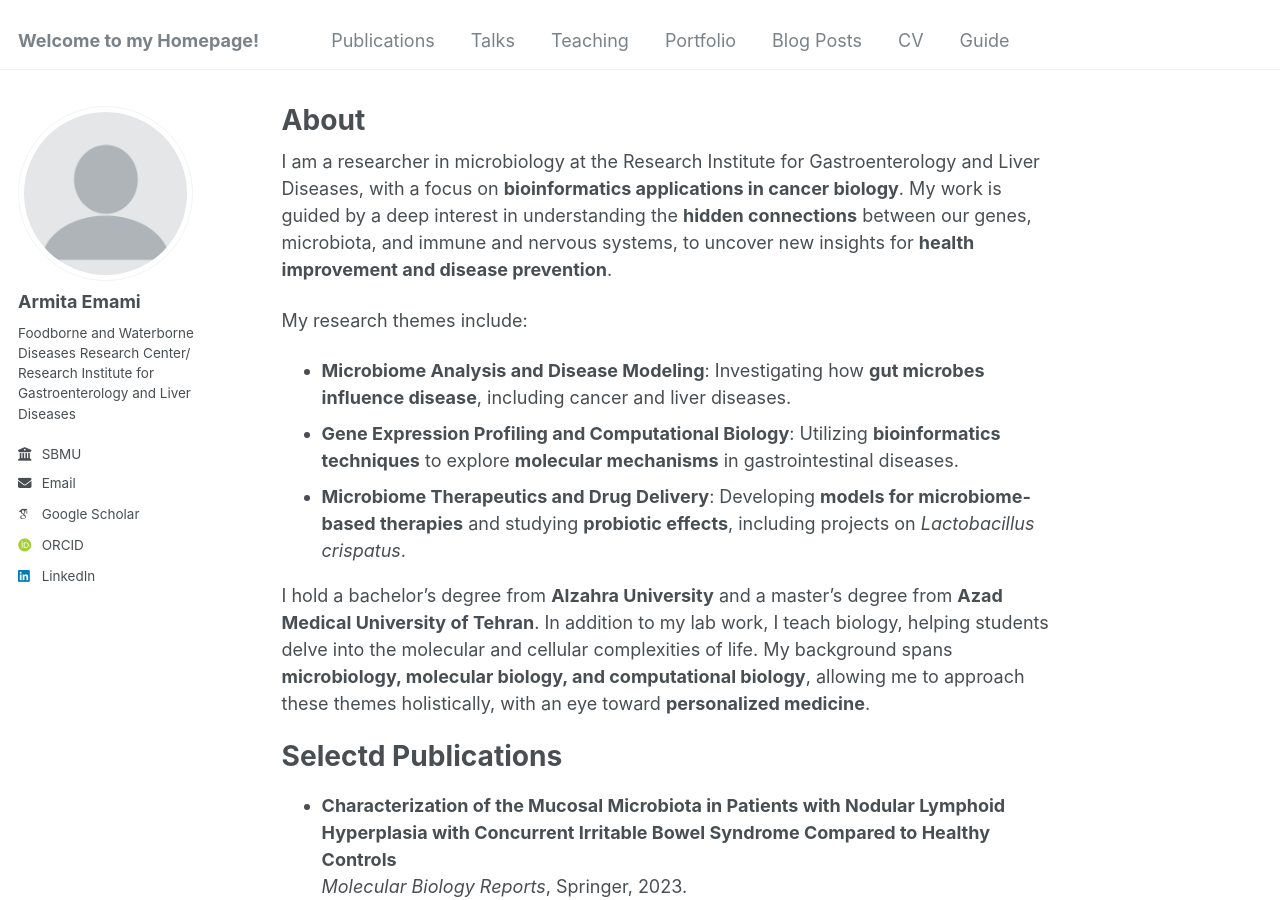
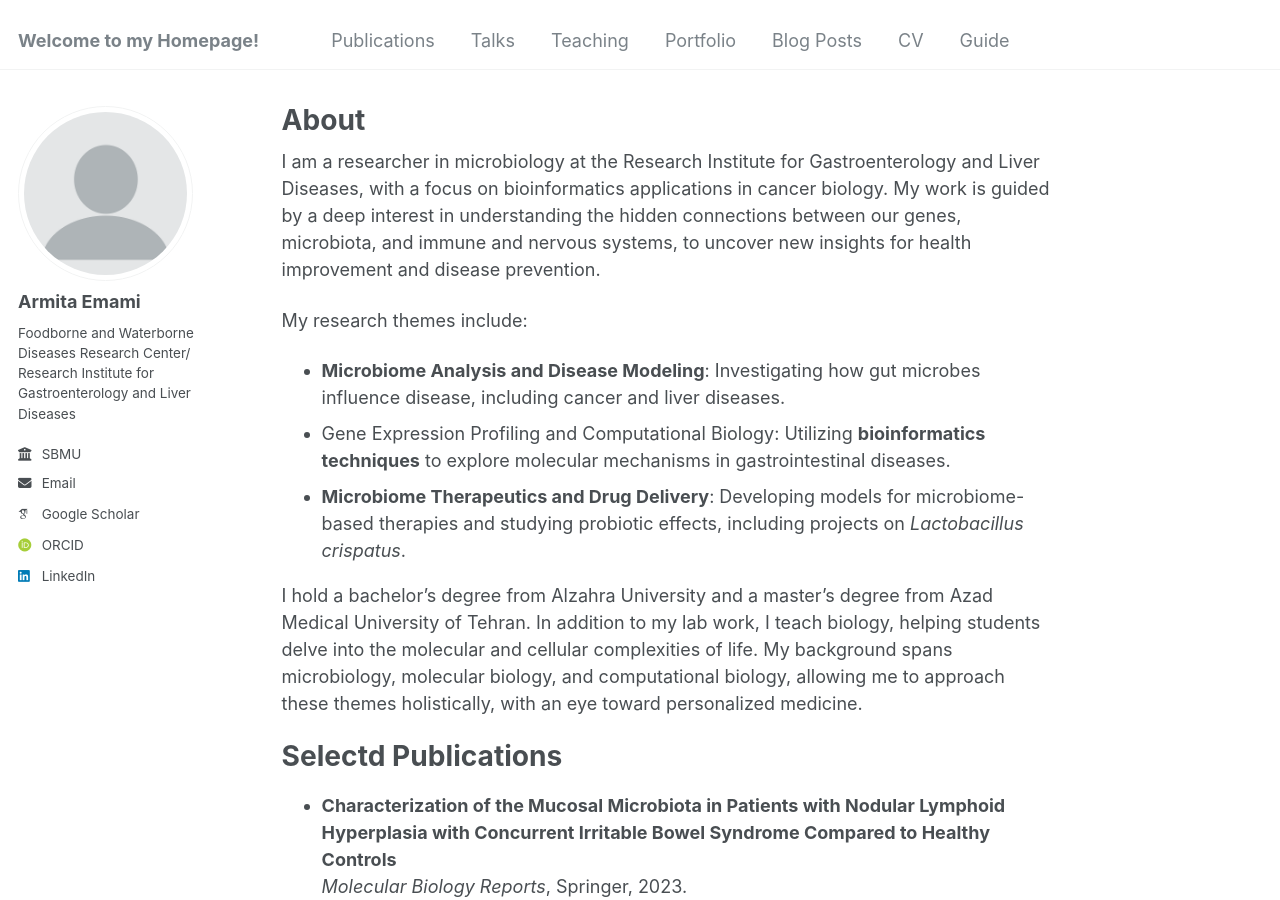
Before and after one commit to Armitaem/main0, a Jekyll site: the page built from _pages/about.md, in a window 1280 px wide and 900 px high. Built offline with Jekyll 4.4.1, drawn with Linux system fonts in a browser that asks for light colours; some web fonts are replaced.

Commit message:
Update about.md
f

```diff
--- a/_pages/about.md
+++ b/_pages/about.md
@@ -8,15 +8,15 @@ redirect_from:
 ---
 
 
-I am a researcher in microbiology at the Research Institute for Gastroenterology and Liver Diseases, with a focus on **bioinformatics applications in cancer biology**. My work is guided by a deep interest in understanding the **hidden connections** between our genes, microbiota, and immune and nervous systems, to uncover new insights for **health improvement and disease prevention**.
+I am a researcher in microbiology at the Research Institute for Gastroenterology and Liver Diseases, with a focus on bioinformatics applications in cancer biology. My work is guided by a deep interest in understanding the hidden connections between our genes, microbiota, and immune and nervous systems, to uncover new insights for health improvement and disease prevention.
 
 My research themes include:
 
-- **Microbiome Analysis and Disease Modeling**: Investigating how **gut microbes influence disease**, including cancer and liver diseases.
-- **Gene Expression Profiling and Computational Biology**: Utilizing **bioinformatics techniques** to explore **molecular mechanisms** in gastrointestinal diseases.
-- **Microbiome Therapeutics and Drug Delivery**: Developing **models for microbiome-based therapies** and studying **probiotic effects**, including projects on *Lactobacillus crispatus*.
+- **Microbiome Analysis and Disease Modeling**: Investigating how gut microbes influence disease, including cancer and liver diseases.
+- Gene Expression Profiling and Computational Biology: Utilizing **bioinformatics techniques** to explore molecular mechanisms in gastrointestinal diseases.
+- **Microbiome Therapeutics and Drug Delivery**: Developing models for microbiome-based therapies and studying probiotic effects, including projects on *Lactobacillus crispatus*.
 
-I hold a bachelor’s degree from **Alzahra University** and a master’s degree from **Azad Medical University of Tehran**. In addition to my lab work, I teach biology, helping students delve into the molecular and cellular complexities of life. My background spans **microbiology, molecular biology, and computational biology**, allowing me to approach these themes holistically, with an eye toward **personalized medicine**.
+I hold a bachelor’s degree from Alzahra University and a master’s degree from Azad Medical University of Tehran. In addition to my lab work, I teach biology, helping students delve into the molecular and cellular complexities of life. My background spans microbiology, molecular biology, and computational biology, allowing me to approach these themes holistically, with an eye toward personalized medicine.
 
 
 
```
